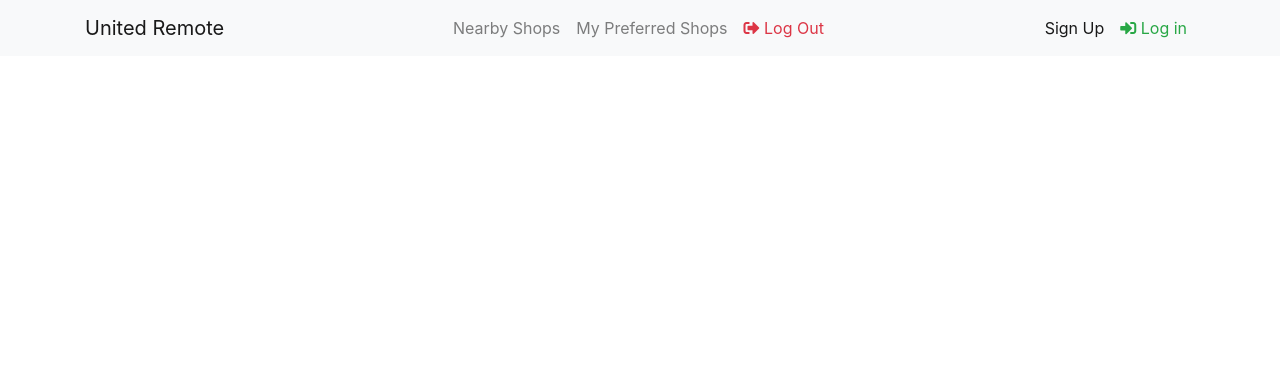
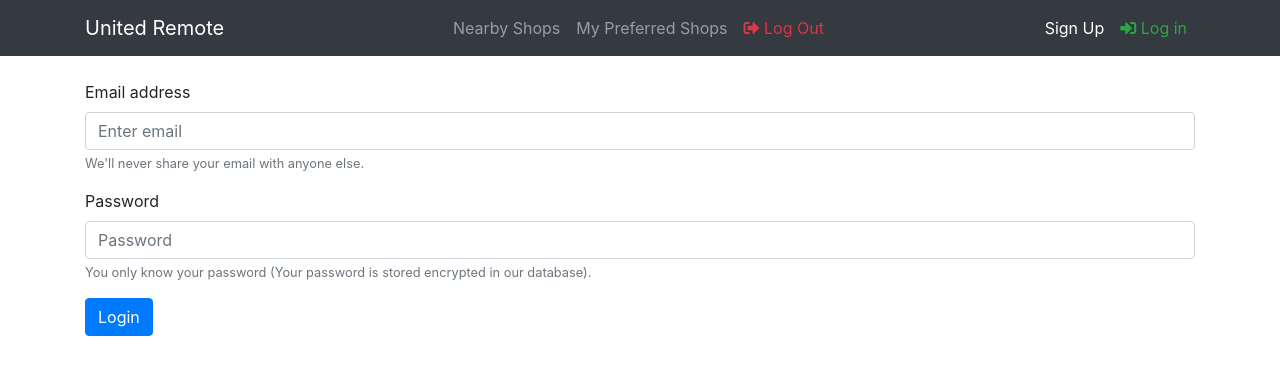
Before and after one commit to smiletondi/HF_frontEnd, a React (Create React App) app: page /signin in a window 1280 px wide. Shown: the top 374 px of the page. Built offline with nearby package versions, Linux system fonts and the light colour scheme.

Commit message:
Add the SignIn Component

```diff
--- a/src/App.js
+++ b/src/App.js
@@ -3,8 +3,9 @@ import { BrowserRouter as Router, Route, Switch } from "react-router-dom";
 
 import Navbar from "./components/layout/Navbar";
 import Dashborad from "./components/dashboard/Dashboard";
-import NearbyShops from "./components/dashboard/NearbyShops";
-import PreferredShops from "./components/dashboard/PreferredShops";
+import NearbyShops from "./components/shops/NearbyShops";
+import PreferredShops from "./components/shops/PreferredShops";
+import SignIn from "./components/auth/SignIn";
 
 function App() {
   return (
@@ -17,6 +18,7 @@ function App() {
             <Route exact path="/" component={Dashborad} />
             <Route exact path="/nearbyshops" component={NearbyShops} />
             <Route exact path="/preferredshops" component={PreferredShops} />
+            <Route exact path="/signin" component={SignIn} />
           </Switch>
         </div>
       </div>
--- a/src/components/auth/SignIn.js
+++ b/src/components/auth/SignIn.js
@@ -0,0 +1,48 @@
+import React, { Component } from 'react'
+
+class SignIn extends Component {
+    state = {
+        email: "",
+        password: ""
+    }
+
+    handleSubmit = (e) => {
+        console.log("Form submited");
+    }
+
+    handleChange = e => {
+        this.setState({
+            [e.target.id]: e.target.value
+        })
+    }
+
+    render() {
+        return (
+            <form onSubmit={this.handleSubmit}>
+                <div className="form-group">
+                    <label htmlFor="email">Email address</label>
+                    <input
+                        type="email"
+                        className="form-control"
+                        id="email"
+                        placeholder="Enter email"
+                        onChange={this.handleChange} />
+                    <small className="form-text text-muted">We'll never share your email with anyone else.</small>
+                </div>
+                <div className="form-group">
+                    <label htmlFor="password">Password</label>
+                    <input
+                        type="password"
+                        className="form-control"
+                        id="password"
+                        placeholder="Password"
+                        onChange={this.handleChange} />
+                    <small className="form-text text-muted">You only know your password (Your password is stored encrypted in our database).</small>
+                </div>
+                <input type="submit" value="Login" className="btn btn-primary" />
+            </form>
+        )
+    }
+}
+
+export default SignIn;
--- a/src/components/layout/Navbar.js
+++ b/src/components/layout/Navbar.js
@@ -5,7 +5,7 @@ import SignedOutLinks from "./SignedOutLinks";
 
 function Navbar() {
     return (
-        <nav className="navbar navbar-expand-md navbar-light bg-light mb-4">
+        <nav className="navbar navbar-expand-md navbar-dark bg-dark mb-4">
             <div className="container">
                 <NavLink to="/" className="navbar-brand" href="#">United Remote</NavLink>
                 <button className="navbar-toggler" type="button" data-toggle="collapse" data-target="#navbarNavAltMarkup" aria-controls="navbarNavAltMarkup" aria-expanded="false" aria-label="Toggle navigation">
--- a/src/components/layout/SignedOutLinks.js
+++ b/src/components/layout/SignedOutLinks.js
@@ -6,7 +6,7 @@ function SignedOutLinks() {
             <div className="collapse navbar-collapse" id="navbarNavAltMarkup">
                 <div className="navbar-nav ml-auto">
                     <NavLink to="" className="nav-item nav-link" href="#">Sign Up</NavLink>
-                    <NavLink to="" className="nav-item nav-link text-success" href="#"><i className="fas fa-sign-in-alt"></i> Log in</NavLink>
+                    <NavLink to="/signin" className="nav-item nav-link text-success" href="#"><i className="fas fa-sign-in-alt"></i> Log in</NavLink>
                 </div>
             </div>
     )
--- a/src/components/shops/NearbyShop.js
+++ b/src/components/shops/NearbyShop.js
@@ -1,5 +1,4 @@
 import React from 'react';
-import { Link } from "react-router-dom";
 
 function NearbyShop() {
     const randomNumber = Math.floor(Math.random() * 10 + 1);
@@ -9,8 +8,8 @@ function NearbyShop() {
             <img src={"https://picsum.photos/200?random=" + randomNumber} className="card-img-top" alt="..." />
             <div className="card-body text-center">
                 {/* <p className="card-text"></p> */}
-                <Link to="" className="btn btn-danger mr-3"><i className="far fa-thumbs-down"></i> Dislike</Link>
-                <Link to="" className="btn btn-success"><i className="far fa-thumbs-up"></i> Like</Link>
+                <button className="btn btn-danger mr-3"><i className="far fa-thumbs-down"></i> Dislike</button>
+                <button className="btn btn-success"><i className="far fa-thumbs-up"></i> Like</button>
             </div>
             <div className="card-footer">
                 <small className="text-muted">distrance: 8 miles</small>
--- a/src/components/dashboard/NearbyShops.js
+++ b/src/components/shops/NearbyShops.js
@@ -1,5 +1,5 @@
 import React, { Component } from 'react';
-import NearbyShop from "../shops/NearbyShop";
+import NearbyShop from "./NearbyShop";
 
 class NearbyShops extends Component {
     render() {
--- a/src/components/shops/PreferredShop.js
+++ b/src/components/shops/PreferredShop.js
@@ -1,14 +1,14 @@
 import React from 'react';
-import { Link } from "react-router-dom";
 
-function PreferredShop() {
+function PreferredShop(props) {
+    console.log(props);
     const randomNumber = Math.floor(Math.random() * 10 + 1);
     return (
         <div className="card shadow d-inline-flex mr-4 mb-4" style={{ width: "18rem" }}>
             <h5 className="card-title">Aswak Salam</h5>
             <img src={"https://picsum.photos/200?random=" + randomNumber} className="card-img-top" alt="..." />
             <div className="card-body text-center">
-                <Link to="" className="btn btn-danger mr-3"><i className="far fa-trash-alt"></i> Remove</Link>
+                <button className="btn btn-danger mr-3"><i className="far fa-trash-alt"></i> Remove</button>
             </div>
             <div className="card-footer">
                 <small className="text-muted">distrance: 8 miles</small>
--- a/src/components/dashboard/PreferredShops.js
+++ b/src/components/shops/PreferredShops.js
@@ -1,5 +1,5 @@
 import React, { Component } from 'react';
-import PreferredShop from "../shops/PreferredShop";
+import PreferredShop from "./PreferredShop";
 
 class PreferredShops extends Component {
     render() {
```
